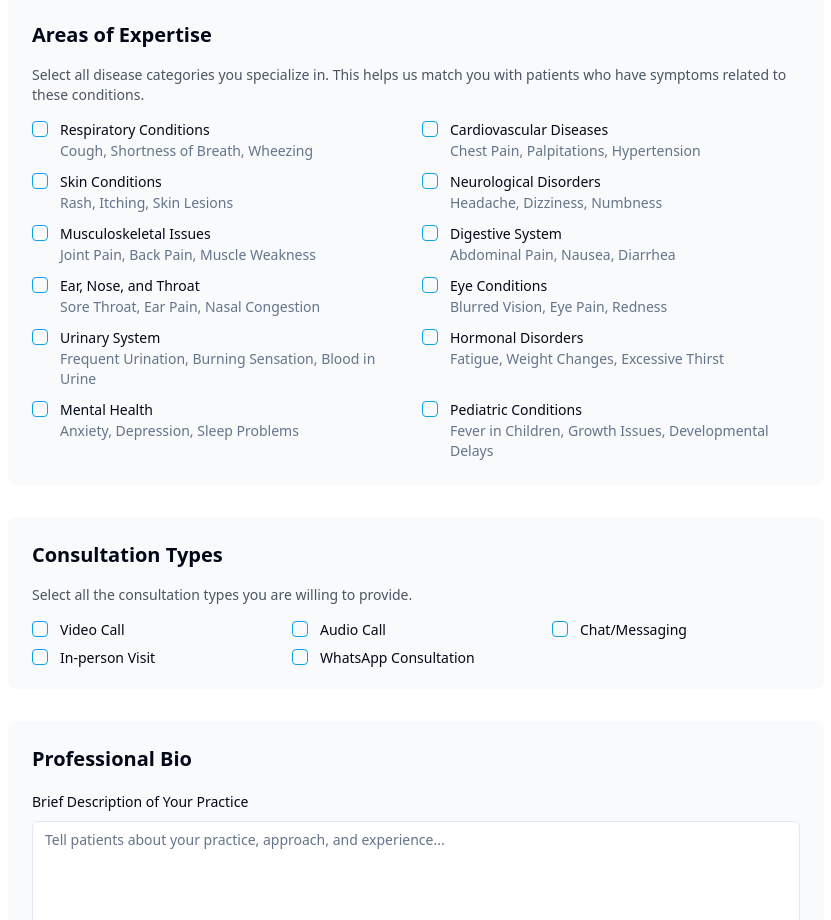
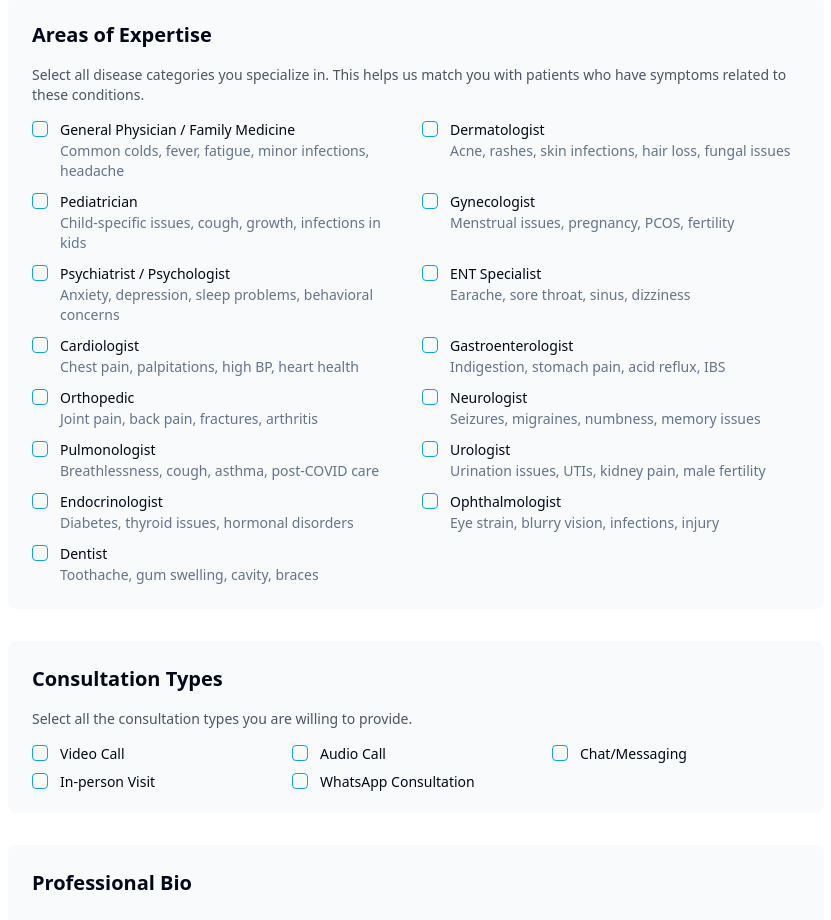
Before and after one commit to shrey-ti/quick-doc-consult, a React (Vite) app: page /doctor-registration in a window 1280 px wide. Shown: the part 1200-2120 px from the top of the page, without its empty margins (224-1055 px from the left). Built offline with nearby package versions, Linux system fonts and the light colour scheme.

Commit message:
update AOE of doctors

```diff
--- a/src/pages/DoctorRegistration.tsx
+++ b/src/pages/DoctorRegistration.tsx
@@ -1,4 +1,3 @@
-
 import { useState } from "react";
 import { useNavigate } from "react-router-dom";
 import { Button } from "@/components/ui/button";
@@ -72,34 +71,100 @@ type DoctorFormValues = z.infer<typeof doctorFormSchema>;
 
 // Available specializations
 const specializations = [
-  "General Physician",
+  "General Physician / Family Medicine",
+  "Dermatologist",
+  "Pediatrician",
+  "Gynecologist",
+  "Psychiatrist / Psychologist",
+  "ENT Specialist",
   "Cardiologist",
-  "Dermatologist",
+  "Gastroenterologist",
+  "Orthopedic",
   "Neurologist",
-  "Orthopedic",
-  "Pediatrician",
-  "Psychiatrist",
+  "Pulmonologist",
+  "Urologist",
+  "Endocrinologist",
   "Ophthalmologist",
-  "ENT Specialist",
-  "Dentist",
-  "Gynecologist",
-  "Urologist",
+  "Dentist"
 ];
 
 // Disease categories
 const diseaseCategories = [
-  { id: "respiratory", label: "Respiratory Conditions", symptoms: ["Cough", "Shortness of Breath", "Wheezing"] },
-  { id: "cardiovascular", label: "Cardiovascular Diseases", symptoms: ["Chest Pain", "Palpitations", "Hypertension"] },
-  { id: "dermatological", label: "Skin Conditions", symptoms: ["Rash", "Itching", "Skin Lesions"] },
-  { id: "neurological", label: "Neurological Disorders", symptoms: ["Headache", "Dizziness", "Numbness"] },
-  { id: "musculoskeletal", label: "Musculoskeletal Issues", symptoms: ["Joint Pain", "Back Pain", "Muscle Weakness"] },
-  { id: "gastrointestinal", label: "Digestive System", symptoms: ["Abdominal Pain", "Nausea", "Diarrhea"] },
-  { id: "ent", label: "Ear, Nose, and Throat", symptoms: ["Sore Throat", "Ear Pain", "Nasal Congestion"] },
-  { id: "ophthalmic", label: "Eye Conditions", symptoms: ["Blurred Vision", "Eye Pain", "Redness"] },
-  { id: "urinary", label: "Urinary System", symptoms: ["Frequent Urination", "Burning Sensation", "Blood in Urine"] },
-  { id: "endocrine", label: "Hormonal Disorders", symptoms: ["Fatigue", "Weight Changes", "Excessive Thirst"] },
-  { id: "mental", label: "Mental Health", symptoms: ["Anxiety", "Depression", "Sleep Problems"] },
-  { id: "pediatric", label: "Pediatric Conditions", symptoms: ["Fever in Children", "Growth Issues", "Developmental Delays"] },
+  {
+    id: "general_physician",
+    label: "General Physician / Family Medicine",
+    symptoms: ["Common colds", "fever", "fatigue", "minor infections", "headache"]
+  },
+  {
+    id: "dermatologist",
+    label: "Dermatologist",
+    symptoms: ["Acne", "rashes", "skin infections", "hair loss", "fungal issues"]
+  },
+  {
+    id: "pediatrician",
+    label: "Pediatrician",
+    symptoms: ["Child-specific issues", "cough", "growth", "infections in kids"]
+  },
+  {
+    id: "gynecologist",
+    label: "Gynecologist",
+    symptoms: ["Menstrual issues", "pregnancy", "PCOS", "fertility"]
+  },
+  {
+    id: "psychiatrist",
+    label: "Psychiatrist / Psychologist",
+    symptoms: ["Anxiety", "depression", "sleep problems", "behavioral concerns"]
+  },
+  {
+    id: "ent",
+    label: "ENT Specialist",
+    symptoms: ["Earache", "sore throat", "sinus", "dizziness"]
+  },
+  {
+    id: "cardiologist",
+    label: "Cardiologist",
+    symptoms: ["Chest pain", "palpitations", "high BP", "heart health"]
+  },
+  {
+    id: "gastroenterologist",
+    label: "Gastroenterologist",
+    symptoms: ["Indigestion", "stomach pain", "acid reflux", "IBS"]
+  },
+  {
+    id: "orthopedic",
+    label: "Orthopedic",
+    symptoms: ["Joint pain", "back pain", "fractures", "arthritis"]
+  },
+  {
+    id: "neurologist",
+    label: "Neurologist",
+    symptoms: ["Seizures", "migraines", "numbness", "memory issues"]
+  },
+  {
+    id: "pulmonologist",
+    label: "Pulmonologist",
+    symptoms: ["Breathlessness", "cough", "asthma", "post-COVID care"]
+  },
+  {
+    id: "urologist",
+    label: "Urologist",
+    symptoms: ["Urination issues", "UTIs", "kidney pain", "male fertility"]
+  },
+  {
+    id: "endocrinologist",
+    label: "Endocrinologist",
+    symptoms: ["Diabetes", "thyroid issues", "hormonal disorders"]
+  },
+  {
+    id: "ophthalmologist",
+    label: "Ophthalmologist",
+    symptoms: ["Eye strain", "blurry vision", "infections", "injury"]
+  },
+  {
+    id: "dentist",
+    label: "Dentist",
+    symptoms: ["Toothache", "gum swelling", "cavity", "braces"]
+  }
 ];
 
 // Consultation types
```
